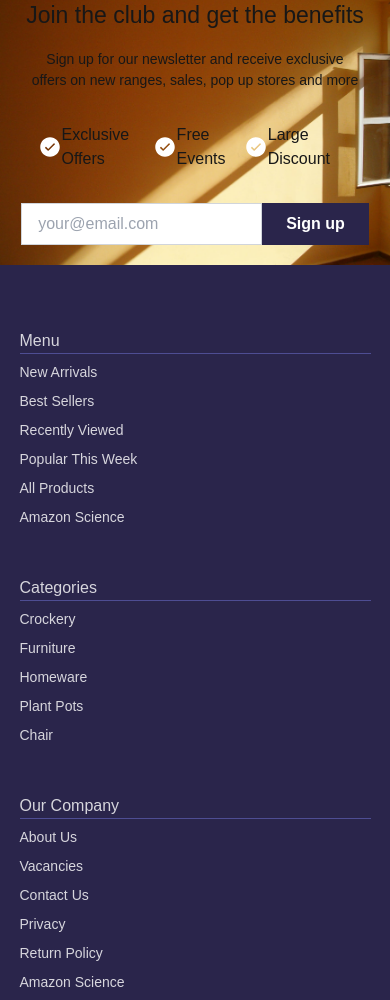
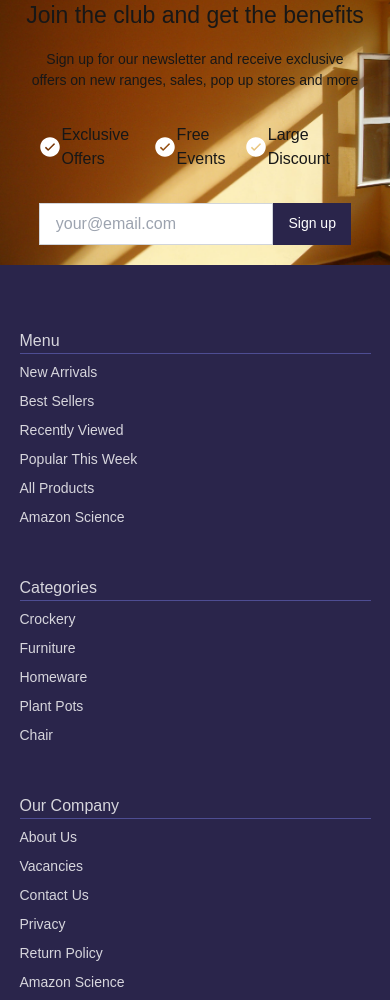
Before and after one commit to SuhaibGit/E-Commerce, a Next.js app: page / in a window 390 px wide. Shown: the part 4372-5372 px from the top of the page. Built offline with nearby package versions, Linux system fonts and the light colour scheme.

Commit message:
Responsive updated

```diff
--- a/src/app/components/esp.tsx
+++ b/src/app/components/esp.tsx
@@ -17,14 +17,14 @@ const Esp = () => {
       </ul>
       <div className="w-90% md:w-[472px] h-auto md:h-[56px] flex items-center justify-center mt-8">
         <div className="flex w-full max-w-md">
-          <input
-            type="email"
-            placeholder="your@email.com"
-            className="flex-grow px-4 py-2 border border-gray-300"
+        <input
+              type="email"
+              placeholder="your@email.com"
+              className="w-[75%] flex-grow px-4 py-2 border border-gray-300  "
           />
-      <button className="px-6 py-2 bg-primaryblue text-white font-semibold ">
-      Sign up
-    </button>
+          <button className="w-[25%] px-3 py-2 bg-primaryblue text-white font-medium text-[14px] ">
+          Sign up
+          </button>
   </div>
 </div>
 
```
